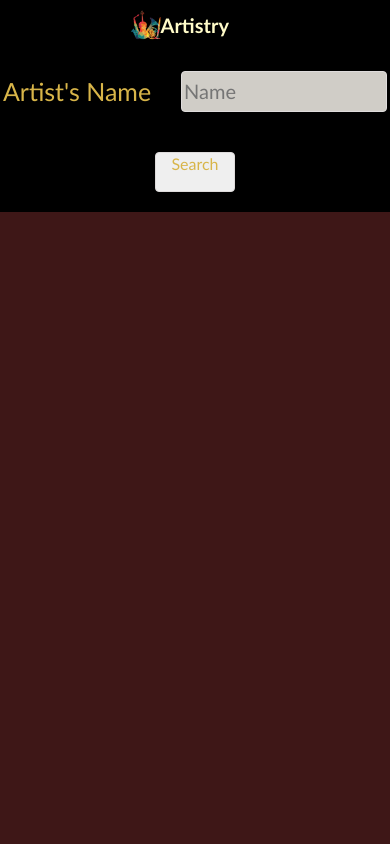
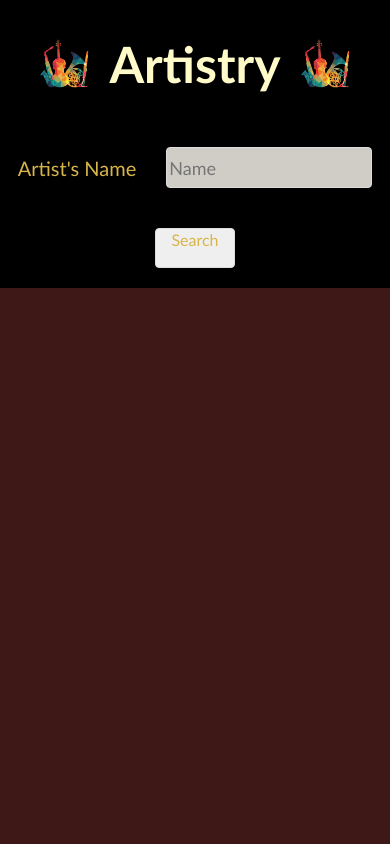
Before and after one commit to kelaiya/Artists, a React app: page / in a window 390 px wide. Shown: the top 844 px of the page. Built offline with nearby package versions, Linux system fonts and the light colour scheme.

Commit message:
Added styling in mobile version

```diff
--- a/client/components/Main.js
+++ b/client/components/Main.js
@@ -51,7 +51,7 @@
 
                 <h1 className="h1"> Artistry </h1>
 
-                <img className="loogo1" src="/button1.png" />
+                <img className="loogo1" src="/button2.png" />
               </div>
                 <form className="form" onSubmit={this.handleSubmit}>
                   <div className="labelinput">
@@ -60,7 +60,6 @@
                   </div>
                   <button type="submit" className="button"> Search </button>
                 </form>
-
                 <div className="imagesMain">
                 {
                   (information.length > 0) ? <div className="result3">
--- a/public/style.css
+++ b/public/style.css
@@ -12,7 +12,9 @@
   flex-direction: column;
 }
 .loogo1{
-  height: 30px;
+  height: 100px;
+  margin-left: 30px;
+  margin-right: 30px;
 }
 .loogo2{
   height: 50px;
@@ -152,14 +154,14 @@
     background-color: #968b7d;
     min-width: 200px;
     border-radius: 4px;
-    height: 120px;
+    height: 75px;
     box-shadow: inset 0px 8px 16px 0px rgba(119, 110, 67, 0.2);
     z-index: 1;
 }
 }
 
 .dropdown-content h3 {
-    color: black;
+    color: #d8b549;
     padding: 12px 16px;
     text-decoration: none;
     font-size: 12px;
@@ -167,14 +169,15 @@
     font-family: "Trebuchet MS", Helvetica, sans-serif;
 }
 
-.dropdown-content h3:hover {background-color: #ddd}
+.dropdown-content h3:hover {background-color: cream}
 
 .dropdown:hover .dropdown-content {
     display: block;
+    background-color: #968b7d;
 }
 
 .dropdown:hover .dropbtn {
-    background-color: cream;
+    background-color: black;
 }
 .drop{
   font-size: 15px;
@@ -184,9 +187,23 @@
     .title{
           width: 100%;
     margin: 0;
-      font-size: 10px;
+    font-size: 25px;
+    }
+    .loogo1{
+      height: 50px;
+    margin-left: 20px;
+    margin-right: 20px;
+}
 }
     .singer{
-      font-size: 10px;
+      font-size: 40px;
+    }
+    .input {
+          height: 35px;
+    width: 200px;
+    font-size: 18px
+  }
+  .label{
+    font-size: 20px;
    }
   }
```
Lines whose indentation alone changed are shown as unchanged.
